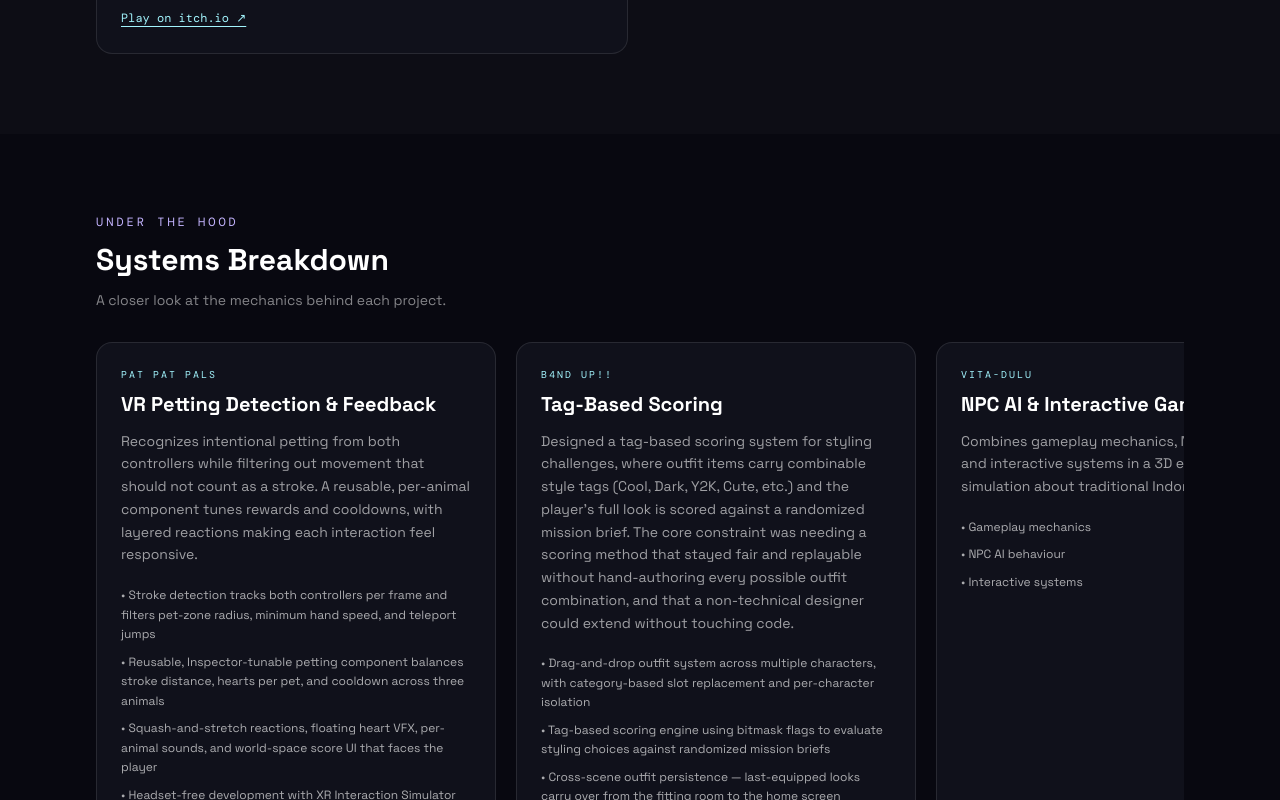
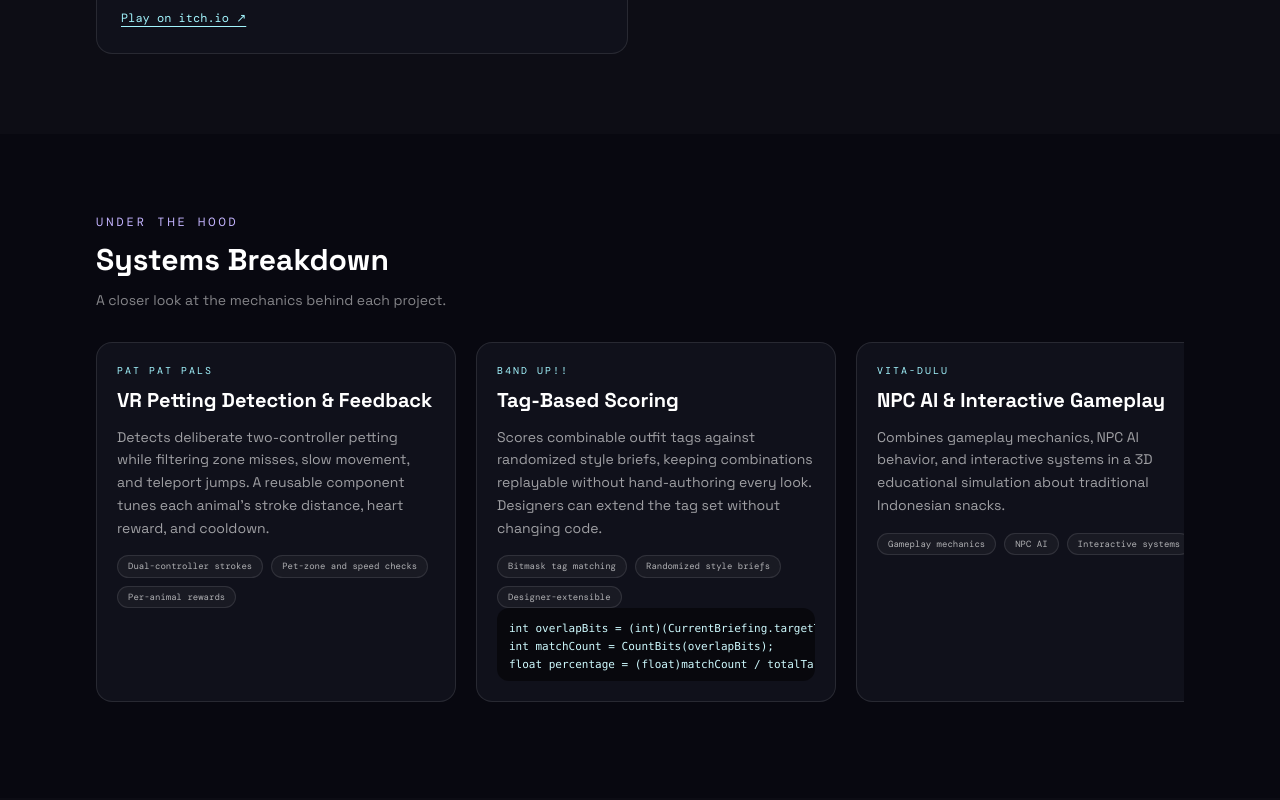
Before and after one commit to Jemsdiggory/my-portfolio, a Next.js app: page /game-dev in a window 1280 px wide. Shown: the part 3560-4360 px from the top of the page. Built offline with nearby package versions, Linux system fonts and the light colour scheme; no server answers; a web font is replaced by a local one.

Commit message:
Compact systems breakdown cards

```diff
--- a/app/game-dev/page.js
+++ b/app/game-dev/page.js
@@ -13,39 +13,30 @@ export const metadata = {
 const systemNotes = {
   "Pat Pat Pals": {
     title: "VR Petting Detection & Feedback",
-    description: "Recognizes intentional petting from both controllers while filtering out movement that should not count as a stroke. A reusable, per-animal component tunes rewards and cooldowns, with layered reactions making each interaction feel responsive.",
+    description: "Detects deliberate two-controller petting while filtering zone misses, slow movement, and teleport jumps. A reusable component tunes each animal’s stroke distance, heart reward, and cooldown.",
+    highlights: ["Dual-controller strokes", "Pet-zone and speed checks", "Per-animal rewards"],
   },
   "B4ND UP!!": {
     title: "Tag-Based Scoring",
-    description: "Designed a tag-based scoring system for styling challenges, where outfit items carry combinable style tags (Cool, Dark, Y2K, Cute, etc.) and the player's full look is scored against a randomized mission brief. The core constraint was needing a scoring method that stayed fair and replayable without hand-authoring every possible outfit combination, and that a non-technical designer could extend without touching code.",
+    description: "Scores combinable outfit tags against randomized style briefs, keeping combinations replayable without hand-authoring every look. Designers can extend the tag set without changing code.",
+    highlights: ["Bitmask tag matching", "Randomized style briefs", "Designer-extensible"],
     code: "int overlapBits = (int)(CurrentBriefing.targetTags & equippedTags);\nint matchCount = CountBits(overlapBits);\nfloat percentage = (float)matchCount / totalTargetCount * 100f;",
   },
   "Vita-Dulu": {
     title: "NPC AI & Interactive Gameplay",
     description: "Combines gameplay mechanics, NPC AI behavior, and interactive systems in a 3D educational simulation about traditional Indonesian snacks.",
+    highlights: ["Gameplay mechanics", "NPC AI", "Interactive systems"],
   },
   "Rise Against": {
     title: "Quest, Combat & Inventory Systems",
     description: "Quest progression connects to enemy AI and combat, dialogue interactions, and inventory management in a 2D educational RPG about environmental issues.",
-  },
-  "Let's Explore": {
-    title: "Educational Mini-Game Systems",
-    description: "Uses mini-game mechanics and interactive UI/UX to teach arithmetic and Indonesian tourism to children.",
-  },
-  Roblorant: {
-    title: "FPS Core Gameplay",
-    description: "The web-based 3D FPS assignment centers on player movement, shooting mechanics, and enemy AI.",
-  },
-  "Congklak Adventures": {
-    title: "Traditional Board-Game Experience",
-    description: "Adapts the traditional Congklak board game as a 2D educational game, supported by UI art and co-game design.",
+    highlights: ["Quest progression", "Enemy AI and combat", "Dialogue and inventory"],
   },
 }
 
-const systems = gameProjects.map((game) => ({
+const systems = gameProjects.filter((game) => systemNotes[game.title]).map((game) => ({
   game: game.title,
   ...systemNotes[game.title],
-  highlights: game.highlights,
 }))
 
 const groupOrder = { game: 0, both: 1, design: 2 }
@@ -134,7 +125,22 @@ export default function GameDevPage() {
         </div>
       </section>
 
-      <section id="systems" className="px-6 py-20 sm:px-12 lg:px-24 scroll-mt-20" style={{ scrollMarginTop: "64px" }}><div className="mx-auto max-w-6xl"><p className="font-mono text-xs uppercase tracking-[.25em] text-violet-300">Under the hood</p><h2 className="font-display text-3xl font-bold mt-3 mb-3">Systems Breakdown</h2><p className="text-sm text-white/50 mb-8">A closer look at the mechanics behind each project.</p><div aria-label="Game systems breakdowns" className="flex snap-x snap-mandatory gap-5 overflow-x-auto pb-4" style={{ scrollbarWidth: "thin", scrollbarColor: "rgba(123,108,255,.5) transparent" }}>{systems.map((system) => <article key={system.game} className="flex w-[min(84vw,400px)] shrink-0 snap-start flex-col rounded-2xl border border-white/10 bg-[#10111b] p-6"><p className="font-mono text-[10px] uppercase tracking-[.2em] text-cyan-200">{system.game}</p><h3 className="font-display text-xl font-bold mt-2">{system.title}</h3><p className="text-sm leading-relaxed text-white/60 mt-3">{system.description}</p><ul className="mt-5 space-y-2 text-xs leading-relaxed text-white/65">{system.highlights.map((highlight) => <li key={highlight}>• {highlight}</li>)}</ul>{system.code && <pre className="overflow-x-auto rounded-xl bg-black/50 p-4 mt-5 text-xs leading-relaxed text-cyan-100"><code>{system.code}</code></pre>}</article>)}</div></div></section>
+      <section id="systems" className="px-6 py-20 sm:px-12 lg:px-24 scroll-mt-20" style={{ scrollMarginTop: "64px" }}>
+        <div className="mx-auto max-w-6xl">
+          <p className="font-mono text-xs uppercase tracking-[.25em] text-violet-300">Under the hood</p>
+          <h2 className="font-display text-3xl font-bold mt-3 mb-3">Systems Breakdown</h2>
+          <p className="text-sm text-white/50 mb-8">A closer look at the mechanics behind each project.</p>
+          <div aria-label="Game systems breakdowns" className="flex snap-x snap-mandatory gap-5 overflow-x-auto pb-4" style={{ scrollbarWidth: "thin", scrollbarColor: "rgba(123,108,255,.5) transparent" }}>
+            {systems.map((system) => <article key={system.game} className="flex h-[360px] w-[min(84vw,360px)] shrink-0 snap-start flex-col rounded-2xl border border-white/10 bg-[#10111b] p-5">
+              <p className="font-mono text-[10px] uppercase tracking-[.2em] text-cyan-200">{system.game}</p>
+              <h3 className="font-display text-xl font-bold mt-2">{system.title}</h3>
+              <p className="text-sm leading-relaxed text-white/60 mt-3">{system.description}</p>
+              <div className="flex flex-wrap gap-2 mt-4">{system.highlights.map((highlight) => <span key={highlight} className="rounded-full border border-white/10 bg-white/[.04] px-2.5 py-1 font-mono text-[9px] leading-snug text-white/65">{highlight}</span>)}</div>
+              {system.code && <pre className="overflow-x-auto rounded-xl bg-black/50 p-3 mt-auto text-[11px] leading-relaxed text-cyan-100"><code>{system.code}</code></pre>}
+            </article>)}
+          </div>
+        </div>
+      </section>
 
       <section id="experience" className="px-6 py-20 sm:px-12 lg:px-24 bg-white/[.02] scroll-mt-20" style={{ scrollMarginTop: "64px" }}><div className="mx-auto max-w-6xl"><p className="font-mono text-xs uppercase tracking-[.25em] text-violet-300">Track record</p><h2 className="font-display text-3xl font-bold mt-3 mb-8">Experience</h2><div className="grid md:grid-cols-2 gap-5">{sortedExperience.map((item, index) => <article key={`${item.organization}-${item.role}`} className="rounded-2xl border border-white/10 bg-[#10111b] p-6"><p className="font-mono text-xs text-cyan-200">{item.period} <span className="ml-2 text-white/40">{item.track.toUpperCase()}</span></p><h3 className="font-display text-xl font-bold mt-3">{item.role}</h3><p className="font-mono text-sm text-violet-200 mt-1">{item.organization}</p><ul className="mt-4 space-y-2 text-sm leading-relaxed text-white/65">{item.bullets.slice(0, 3).map((bullet) => <li key={bullet}>• {bullet}</li>)}</ul><div className="flex flex-wrap gap-2 mt-5">{item.tags.map((tag) => <span key={`${index}-${tag}`} className="rounded-full border border-white/10 px-2.5 py-1 font-mono text-[9px] text-white/55">{tag}</span>)}</div></article>)}</div></div></section>
 
```
